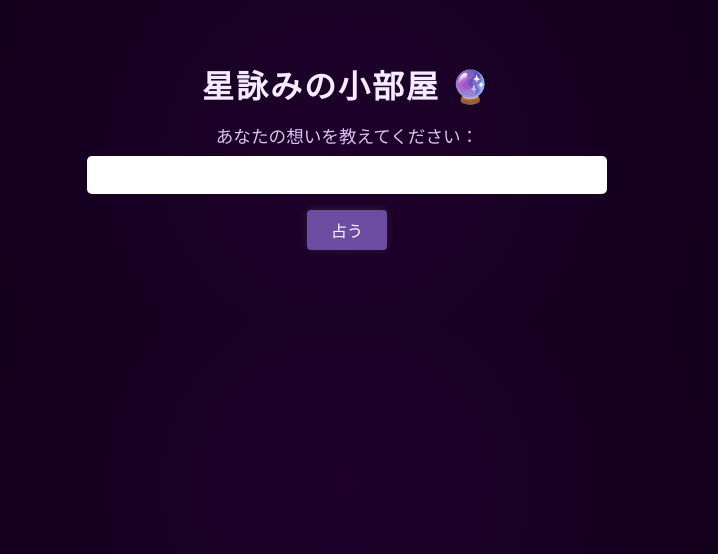
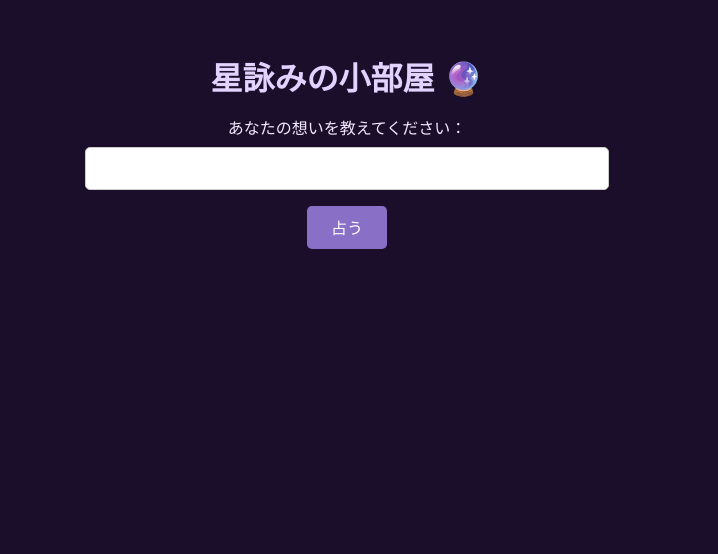
Before and after one commit to mary3711/gpt-tarot-bot, a Flask app: page / in a window 1280 px wide. Shown: the top 554 px of the page, without its empty margins (293-1011 px from the left). Run offline with Flask 3, Linux system fonts and the light colour scheme.

Commit message:
Update index.html

```diff
--- a/templates/index.html
+++ b/templates/index.html
@@ -1,78 +1,92 @@
 <!DOCTYPE html>
 <html lang="ja">
 <head>
-    <meta charset="UTF-8">
-    <title>星詠みの小部屋</title>
+  <meta charset="UTF-8" />
+  <meta name="viewport" content="width=device-width, initial-scale=1.0" />
+  <title>星詠みの小部屋 🔮</title>
   <style>
     body {
-            background: radial-gradient(circle, #1e002b, #0a0012);
-            color: #e0d9f4;
-            font-family: 'Segoe UI', sans-serif;
-            padding: 2rem;
+      margin: 0;
+      padding: 2rem 1rem;
+      font-family: 'Hiragino Kaku Gothic ProN', Meiryo, sans-serif;
+      background-color: #1a0e2a;
+      color: #f2eaff;
       text-align: center;
     }
 
     h1 {
-            font-family: 'Georgia', serif;
       font-size: 2rem;
-            color: #f5eaff;
       margin-bottom: 1rem;
-            letter-spacing: 2px;
-        }
-
-        form {
-            margin-bottom: 2rem;
+      color: #e2d2ff;
     }
 
     label {
-            font-size: 1.1rem;
-            color: #d9c4f0;
+      font-size: 1rem;
+      margin-bottom: 0.5rem;
+      display: block;
     }
 
     input[type="text"] {
-            padding: 0.6rem;
+      width: 60%;
+      padding: 0.7rem;
+      border-radius: 5px;
+      border: 1px solid #ccc;
       font-size: 1rem;
-            width: 80%;
       max-width: 500px;
-            border-radius: 5px;
-            border: none;
-            margin-top: 0.5rem;
     }
 
     button {
       margin-top: 1rem;
-            padding: 0.5rem 1.5rem;
-            background-color: #6b4ca1;
+      padding: 0.6rem 1.5rem;
+      font-size: 1rem;
+      background-color: #8a6fc7;
       color: #fff;
       border: none;
-            border-radius: 4px;
-            font-size: 1rem;
+      border-radius: 5px;
       cursor: pointer;
-            box-shadow: 0 0 10px rgba(255,255,255,0.1);
     }
 
     button:hover {
-            background-color: #8761c9;
+      background-color: #a78bfa;
+    }
+
+    .result-label {
+      font-size: 0.9rem;
+      margin-top: 2rem;
+      color: #ccc;
     }
 
     .card-result {
-            margin-top: 2rem;
-            padding: 1.5rem;
-            background: rgba(255, 255, 255, 0.07);
-            border: 1px solid #a77bff;
-            border-radius: 10px;
-            max-width: 700px;
+      margin-top: 1rem;
+      font-size: 1.1rem;
+      line-height: 1.8;
+      white-space: pre-wrap;
+      max-width: 90%;
       margin-left: auto;
       margin-right: auto;
-            white-space: pre-line;
-            text-align: left;
-            font-size: 1.05rem;
-            line-height: 1.8;
     }
 
-        .error {
-            color: #ffaaaa;
-            margin-top: 2rem;
+    /* スマホ対応 */
+    @media (max-width: 600px) {
+      h1 {
+        font-size: 1.5rem;
+      }
+
+      input[type="text"] {
+        width: 100%;
+        font-size: 1rem;
+      }
+
+      button {
+        font-size: 1rem;
+        padding: 0.5rem 1.2rem;
+      }
+
+      .card-result {
+        font-size: 1rem;
+        line-height: 1.7;
+        padding: 0.5rem;
+      }
     }
   </style>
 </head>
@@ -80,13 +94,17 @@
   <h1>星詠みの小部屋 🔮</h1>
 
   <form method="POST">
-        <label for="question">あなたの想いを教えてください：</label><br>
-        <input type="text" name="question" id="question" required><br>
+    <label for="question">あなたの想いを教えてください：</label>
+    <input type="text" id="question" name="question" required />
+    <br />
     <button type="submit">占う</button>
   </form>
 
   {% if reply %}
+    <div class="result-label">🪐 受け取ったメッセージ</div>
+    <div class="card-result">
       {{ reply|safe }}
+    </div>
   {% endif %}
 </body>
 </html>
```
Lines whose indentation alone changed are shown as unchanged.
